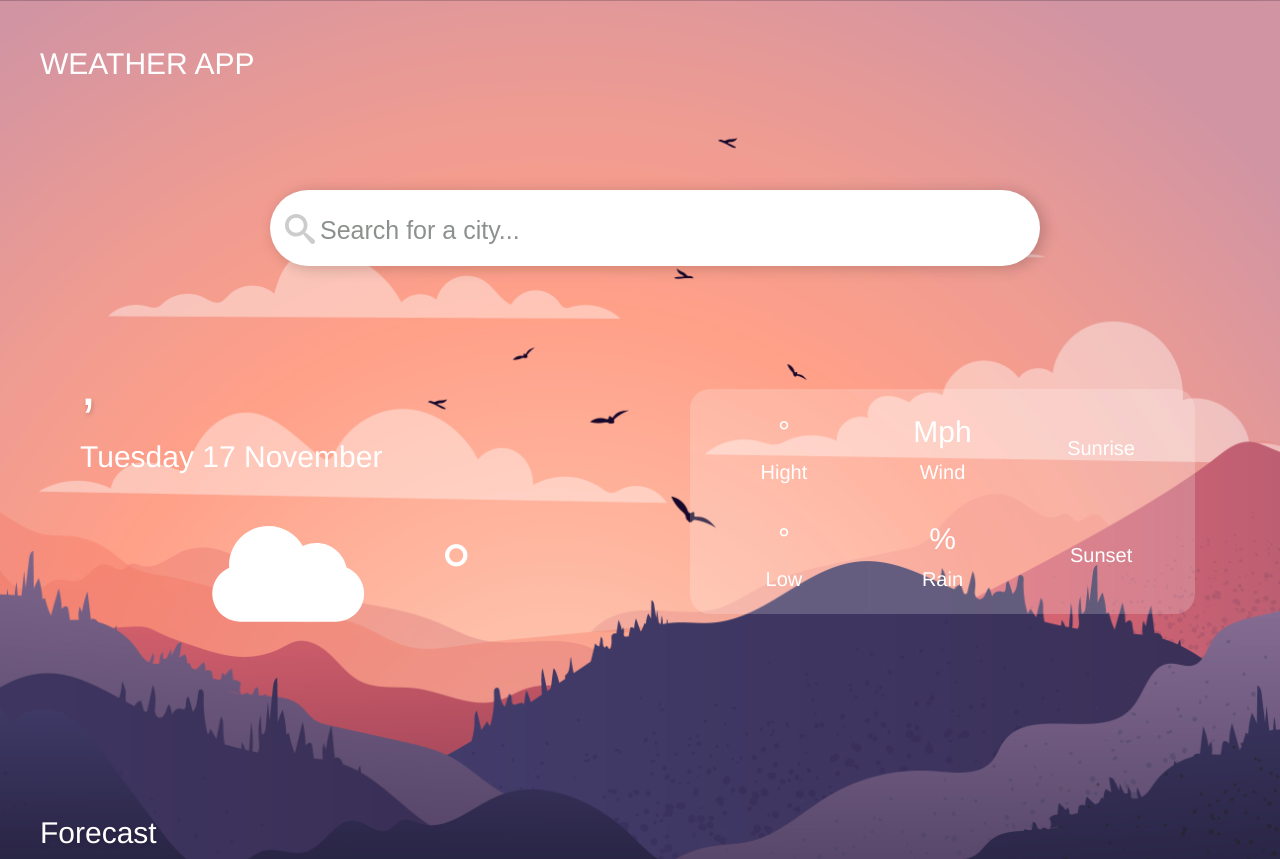
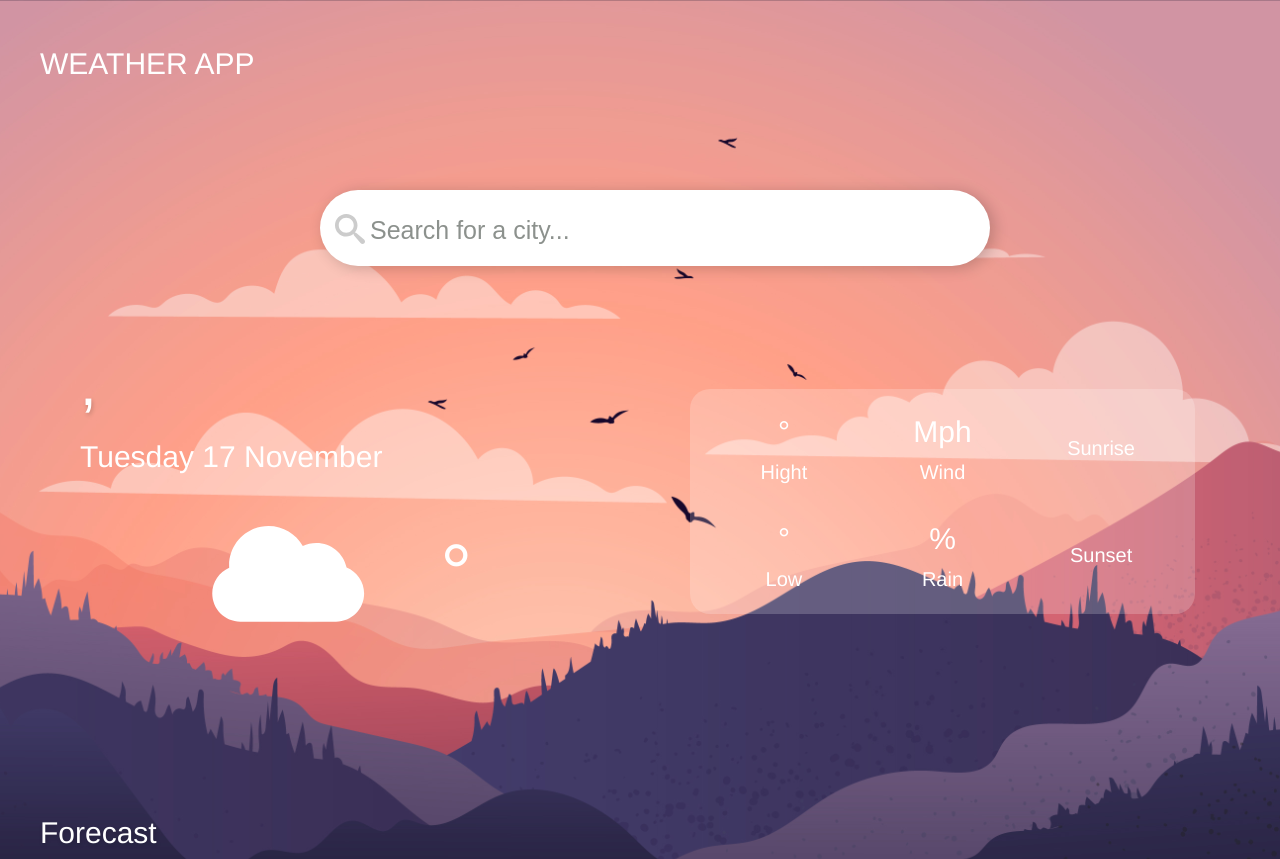
Before and after one commit to barsh11/WeatherApp, a React (Create React App) app: page / in a window 1280 px wide. Shown: the top 859 px of the page. Built offline with nearby package versions, Linux system fonts and the light colour scheme.

Commit message:
adapted styling for input

```diff
--- a/src/components/UI/Input/Input.jsx
+++ b/src/components/UI/Input/Input.jsx
@@ -6,14 +6,10 @@ const SInputWrapper= styled.div`
     display: flex;
     align-items: center;
 
-    width: 80rem;
+    width: 70rem;
 
     @media only screen and (max-width: 56.25em){
-        width: 90%;
-    }
-
-    @media only screen and (max-width: 31.25em){
-        width: 90%;
+        width: 80%;
     }
 `;
 
--- a/src/containers/Search/Search.js
+++ b/src/containers/Search/Search.js
@@ -7,6 +7,10 @@ import Input from "../../components/UI/Input/Input";
 const SSearch= styled.form`
     min-width: 80%;
 
+    display: flex;
+    flex-direction: column;
+    align-items: center;
+
     position: relative;
 `;
 
@@ -14,20 +18,46 @@ const SInput= styled(Input)`
     margin: 0 auto;
 `;
 
+/*$bp-largest: 75em; //1200px
+$bp-large: 68.75em; //1100px
+$bp-medium: 56.25em; //900px
+$bp-small:  37.5em; //600px
+$bp-smallest: 31.25em; //500px*/
+
 const SUl= styled.ul`
     list-style: none;
     font-size: 2rem;
     background-color: white;
-    width: 70rem;
+    width: 60rem;
     position: absolute;
     top: 8rem;
-    left: 43rem;
+    margin: auto auto auto 4.5rem;
     padding: 2rem;
 
+    box-shadow: 4px 2px 15px rgba(0,0,0,0.2);
 
+    @media only screen and (max-width: 56.25em){
+        width: 65%;
+        margin: auto auto auto 3rem;
+
+    }
+
+    @media only screen and (max-width: 31.25em){
+        width: 50%;
+    }
 `;
 
 const SLi= styled.li`
+
+padding: 4px 2px;
+
+&:not(:last-child)::after{
+    content: '';
+    width: 100%;
+    height: 1px;
+    background-color: #ccc;
+    display: block;
+}
 `;
 
 const Sa= styled.a`
```
